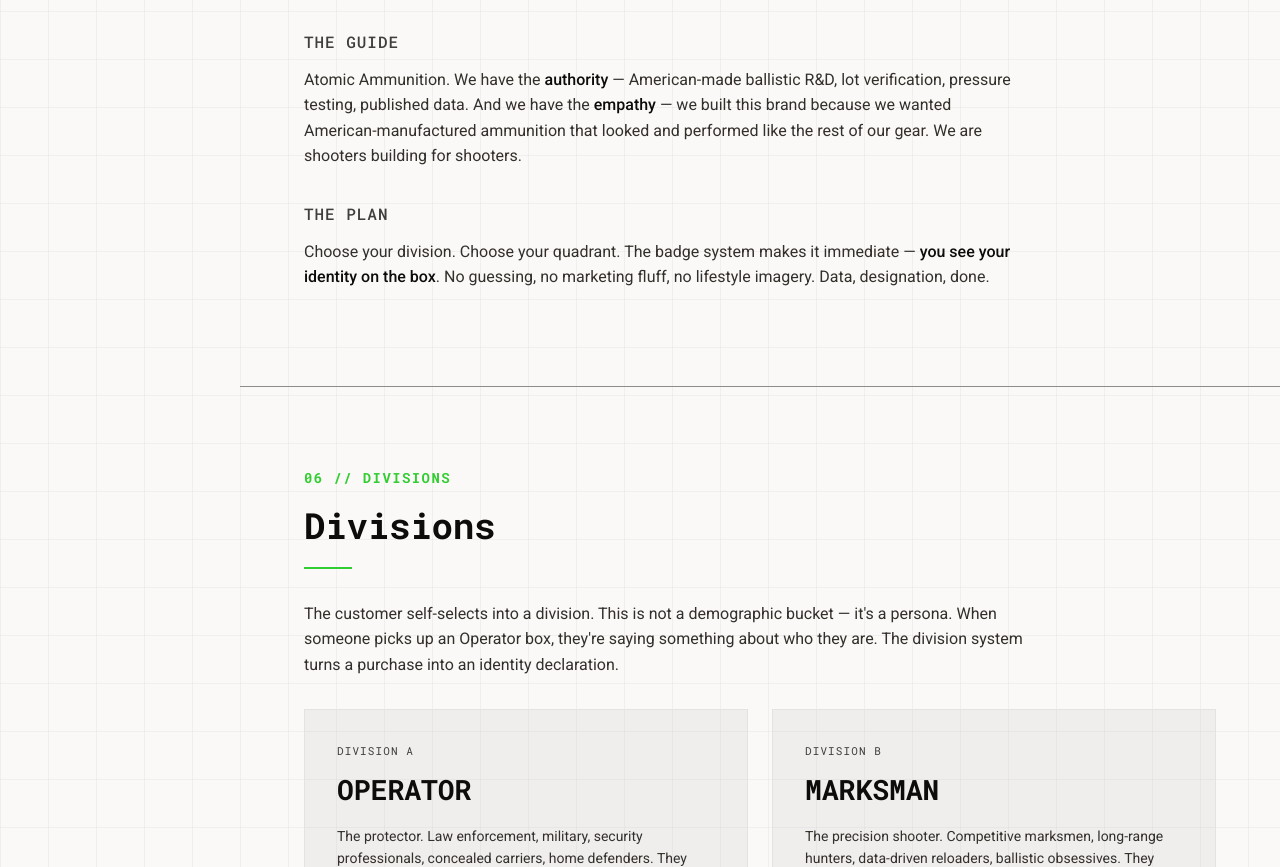
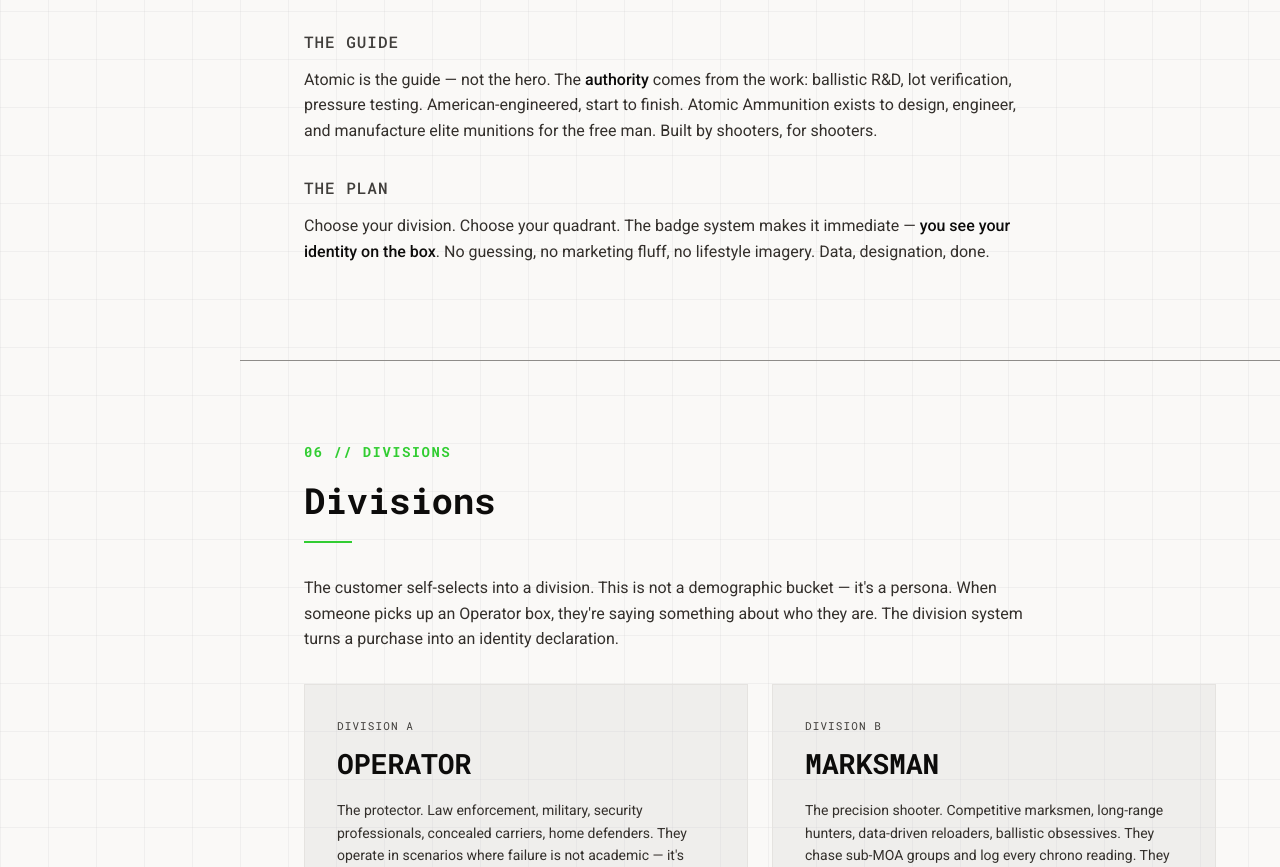
Before and after one commit to joelgrodriguez/atomic-brand, a plain HTML site: page docs/brand-guidelines.html in a window 1280 px wide. Shown: the part 8101-8968 px from the top of the page. Drawn offline with nearby package versions, Linux system fonts and the light colour scheme.

Commit message:
Rewrite Guide section: American-engineered, elite munitions, built by shooters

```diff
--- a/docs/brand-guidelines.html
+++ b/docs/brand-guidelines.html
@@ -798,7 +798,7 @@
     </table>
 
     <h4>The Guide</h4>
-    <p>Atomic Ammunition. We have the <strong>authority</strong> — American-made ballistic R&D, lot verification, pressure testing, published data. And we have the <strong>empathy</strong> — we built this brand because we wanted American-manufactured ammunition that looked and performed like the rest of our gear. We are shooters building for shooters.</p>
+    <p>Atomic is the guide — not the hero. The <strong>authority</strong> comes from the work: ballistic R&D, lot verification, pressure testing. American-engineered, start to finish. Atomic Ammunition exists to design, engineer, and manufacture elite munitions for the free man. Built by shooters, for shooters.</p>
 
     <h4>The Plan</h4>
     <p>Choose your division. Choose your quadrant. The badge system makes it immediate — <strong>you see your identity on the box</strong>. No guessing, no marketing fluff, no lifestyle imagery. Data, designation, done.</p>
```
